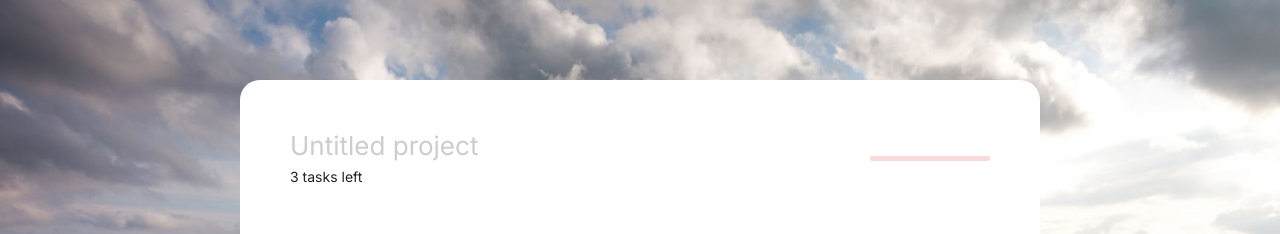
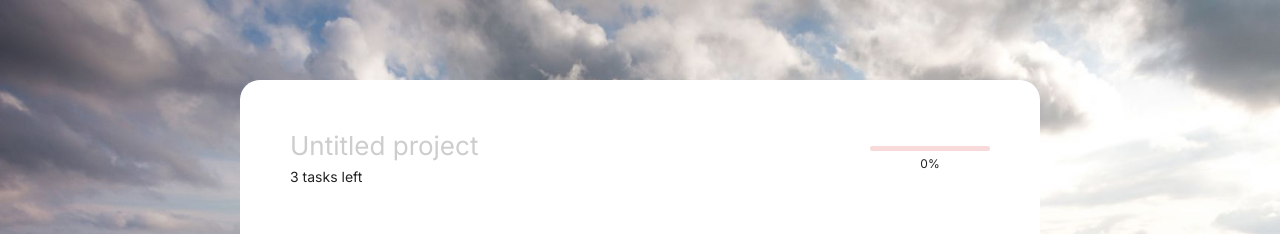
Before and after one commit to modivicious/todo-list, a React (Create React App) app in the folder app/: page / in a window 1280 px wide. Shown: the top 234 px of the page. Built offline with nearby package versions, Linux system fonts and the light colour scheme.

Commit message:
add percentage below progress bar

```diff
--- a/app/src/components/Top/Top.module.scss
+++ b/app/src/components/Top/Top.module.scss
@@ -9,7 +9,7 @@
   font-size: 26px;
   margin-bottom: 5px;
   outline: none;
-  &::placeholder{
+  &::placeholder {
     color: #cdcdcd;
   }
 }
@@ -18,11 +18,18 @@
   font-size: 14px;
 }
 
+.progressContainer {
+  display: flex;
+  flex-direction: column;
+  align-items: center;
+}
+
 .progress {
   width: 120px;
   height: 5px;
   border-radius: 2px;
   background-color: rgba(#e04545, 20%);
+  margin-bottom: 5px;
 }
 
 .progressBar {
@@ -31,3 +38,7 @@
   border-radius: 2px;
   transition: all 0.35s ease-out;
 }
+
+.percentage {
+  font-size: 12px;
+}
--- a/app/src/components/Top/index.jsx
+++ b/app/src/components/Top/index.jsx
@@ -23,11 +23,14 @@ const Top = ({ items }) => {
             : `you have no tasks`}
         </span>
       </div>
-      <div className={styles.progress}>
-        <div
-          className={styles.progressBar}
-          style={{ width: `${percentageOfCompleted}%` }}
-        />
+      <div className={styles.progressContainer}>
+        <div className={styles.progress}>
+          <div
+            className={styles.progressBar}
+            style={{ width: `${percentageOfCompleted}%` }}
+          />
+        </div>
+        <span className={styles.percentage}>{percentageOfCompleted}%</span>
       </div>
     </div>
   );
```
